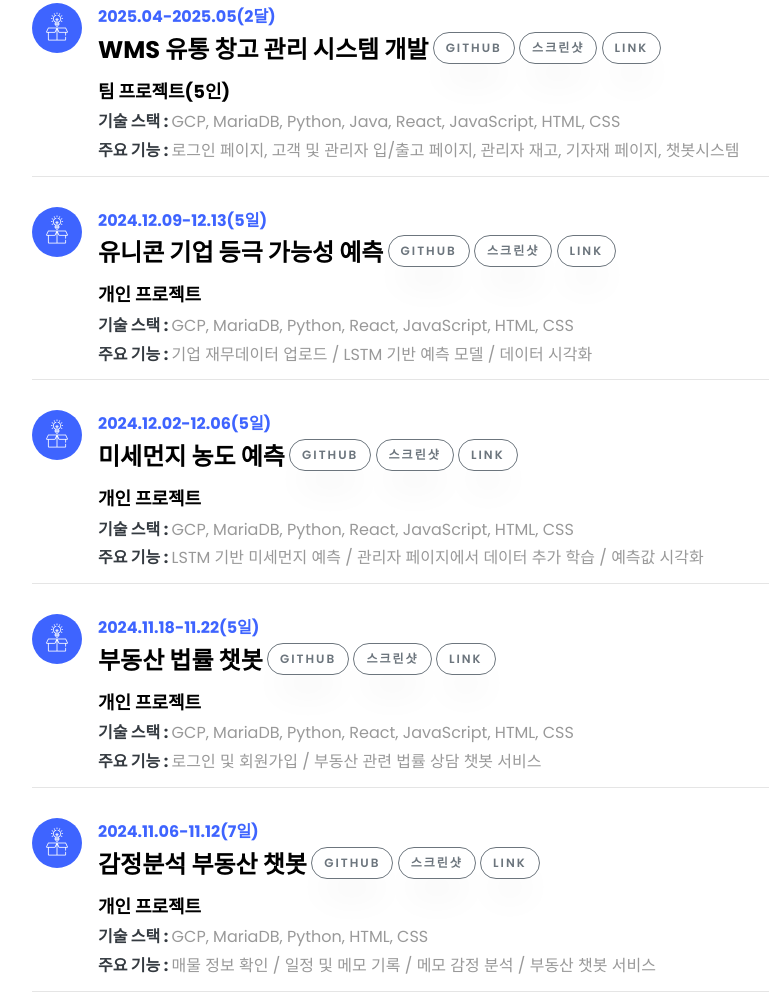
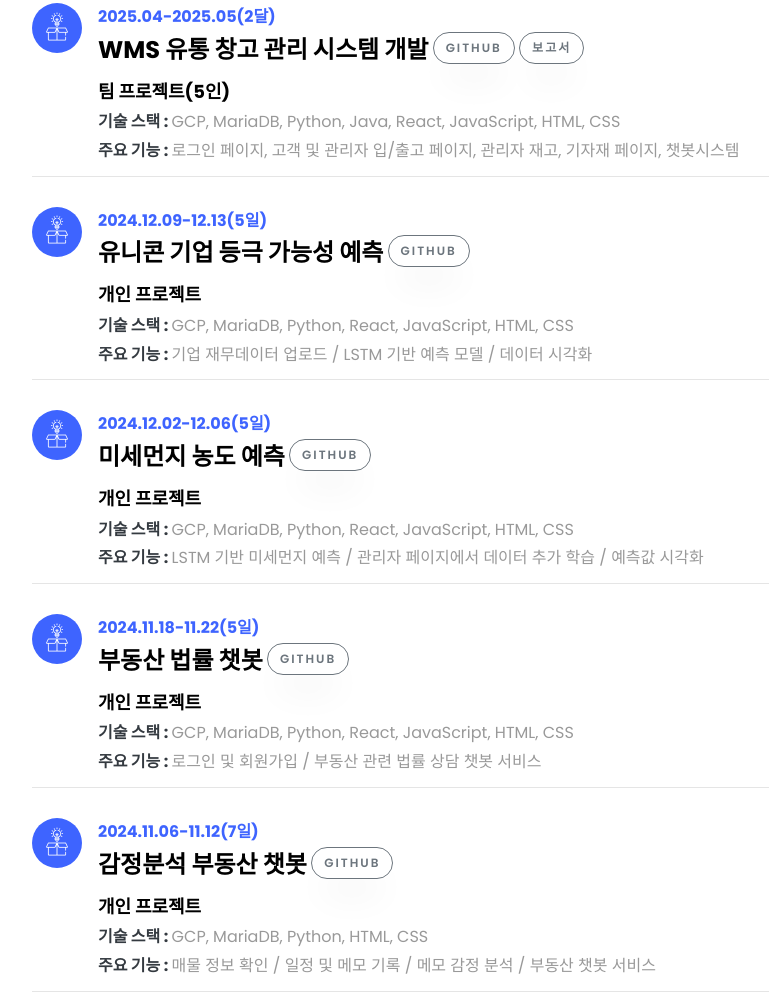
Before and after one commit to sunha-park/portfolio_page, a plain HTML site: page index.html in a window 1280 px wide. Shown: the part 4352-5347 px from the top of the page, without its empty margins (338-1107 px from the left). Drawn offline with Linux system fonts and the light colour scheme; files whose address does not match are found by name.

Commit message:
링크 수정

```diff
--- a/index.html
+++ b/index.html
@@ -460,9 +460,7 @@
 											class="btn btn-outline-secondary"
 											href="https://github.com/congchu/portfolio-template-2">Github</a>&nbsp;<a
 											class="btn btn-outline-secondary" target="_blank"
-											href="/images/project_1_screenshot.png">스크린샷</a>&nbsp;<a
-											class="btn btn-outline-secondary" target="_blank"
-											href="https://www.wellytravel.com/">Link</a>
+											href="/images/project_1_screenshot.png">보고서</a>
 									</div>
 								</div>
 								<span class="position">팀 프로젝트(5인)</span>
@@ -480,11 +478,7 @@
 									<h2>유니콘 기업 등극 가능성 예측</h2>
 									<div>&nbsp;<a class="btn btn-outline-secondary" target="_blank"
 											class="btn btn-outline-secondary"
-											href="https://github.com/congchu/portfolio-template-2">Github</a>&nbsp;<a
-											class="btn btn-outline-secondary" target="_blank"
-											href="/images/project_1_screenshot.png">스크린샷</a>&nbsp;<a
-											class="btn btn-outline-secondary" target="_blank"
-											href="https://www.wellytravel.com/">Link</a>
+											href="https://github.com/sunha-park/UnicornPredictProject/tree/master">Github</a>
 									</div>
 								</div>
 								<span class="position">개인 프로젝트</span>
@@ -502,11 +496,7 @@
 									<h2>미세먼지 농도 예측</h2>
 									<div>&nbsp;<a class="btn btn-outline-secondary" target="_blank"
 											class="btn btn-outline-secondary"
-											href="https://github.com/congchu/portfolio-template-2">Github</a>&nbsp;<a
-											class="btn btn-outline-secondary" target="_blank"
-											href="/images/project_1_screenshot.png">스크린샷</a>&nbsp;<a
-											class="btn btn-outline-secondary" target="_blank"
-											href="https://www.wellytravel.com/">Link</a>
+											href="https://github.com/sunha-park/FineDustProject/tree/master">Github</a>
 									</div>
 								</div>
 								<span class="position">개인 프로젝트</span>
@@ -524,11 +514,7 @@
 									<h2>부동산 법률 챗봇</h2>
 									<div>&nbsp;<a class="btn btn-outline-secondary" target="_blank"
 											class="btn btn-outline-secondary"
-											href="https://github.com/congchu/portfolio-template-2">Github</a>&nbsp;<a
-											class="btn btn-outline-secondary" target="_blank"
-											href="/images/project_1_screenshot.png">스크린샷</a>&nbsp;<a
-											class="btn btn-outline-secondary" target="_blank"
-											href="https://www.wellytravel.com/">Link</a>
+											href="https://github.com/sunha-park/LawChatbot/tree/main">Github</a>
 									</div>
 								</div>
 								<span class="position">개인 프로젝트</span>
@@ -546,11 +532,7 @@
 									<h2>감정분석 부동산 챗봇</h2>
 									<div>&nbsp;<a class="btn btn-outline-secondary" target="_blank"
 											class="btn btn-outline-secondary"
-											href="https://github.com/congchu/portfolio-template-2">Github</a>&nbsp;<a
-											class="btn btn-outline-secondary" target="_blank"
-											href="/images/project_1_screenshot.png">스크린샷</a>&nbsp;<a
-											class="btn btn-outline-secondary" target="_blank"
-											href="https://www.wellytravel.com/">Link</a>
+											href="https://github.com/sunha-park/RealEstateChatbot/tree/master">Github</a>
 									</div>
 								</div>
 								<span class="position">개인 프로젝트</span>
```
